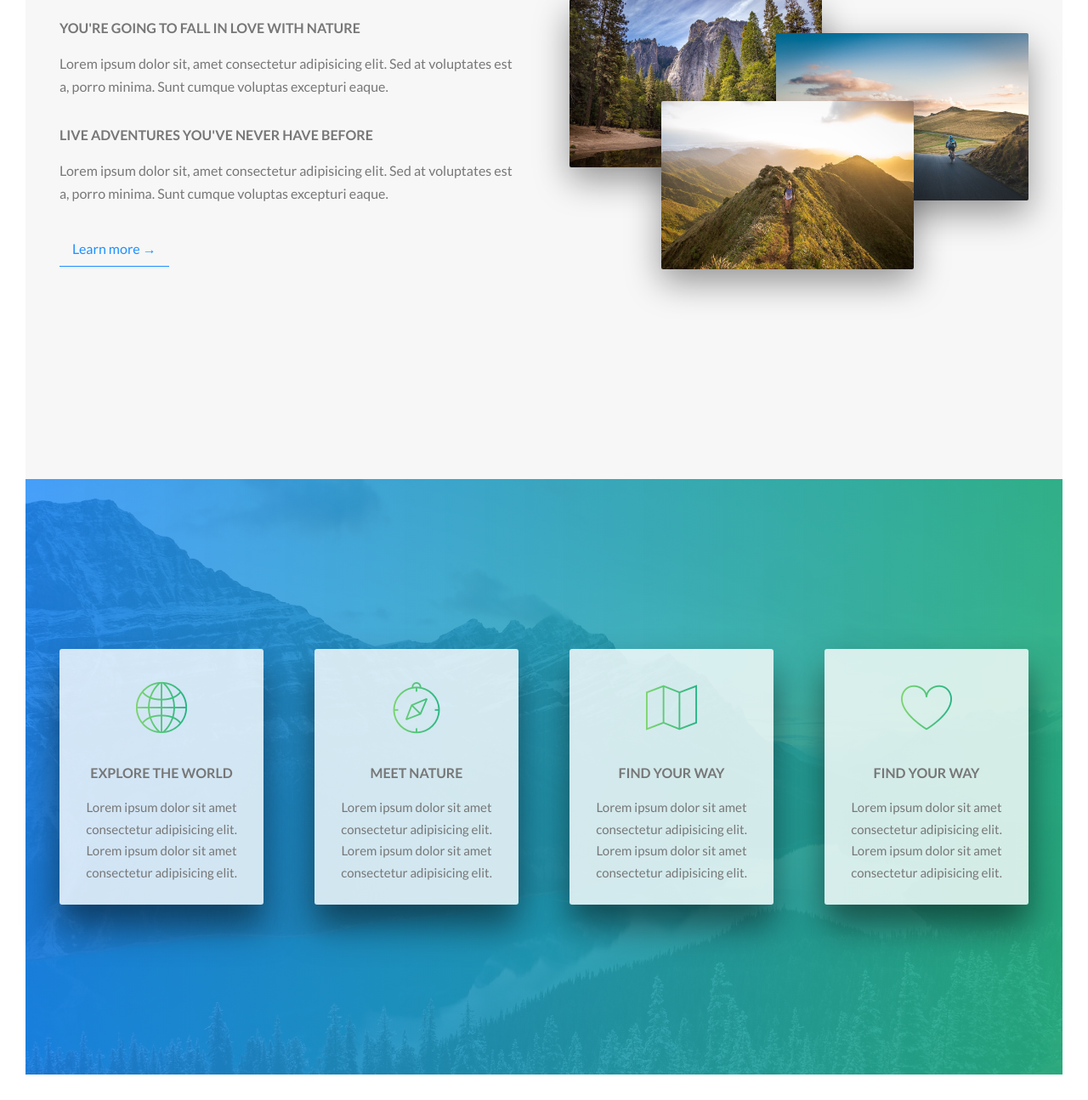
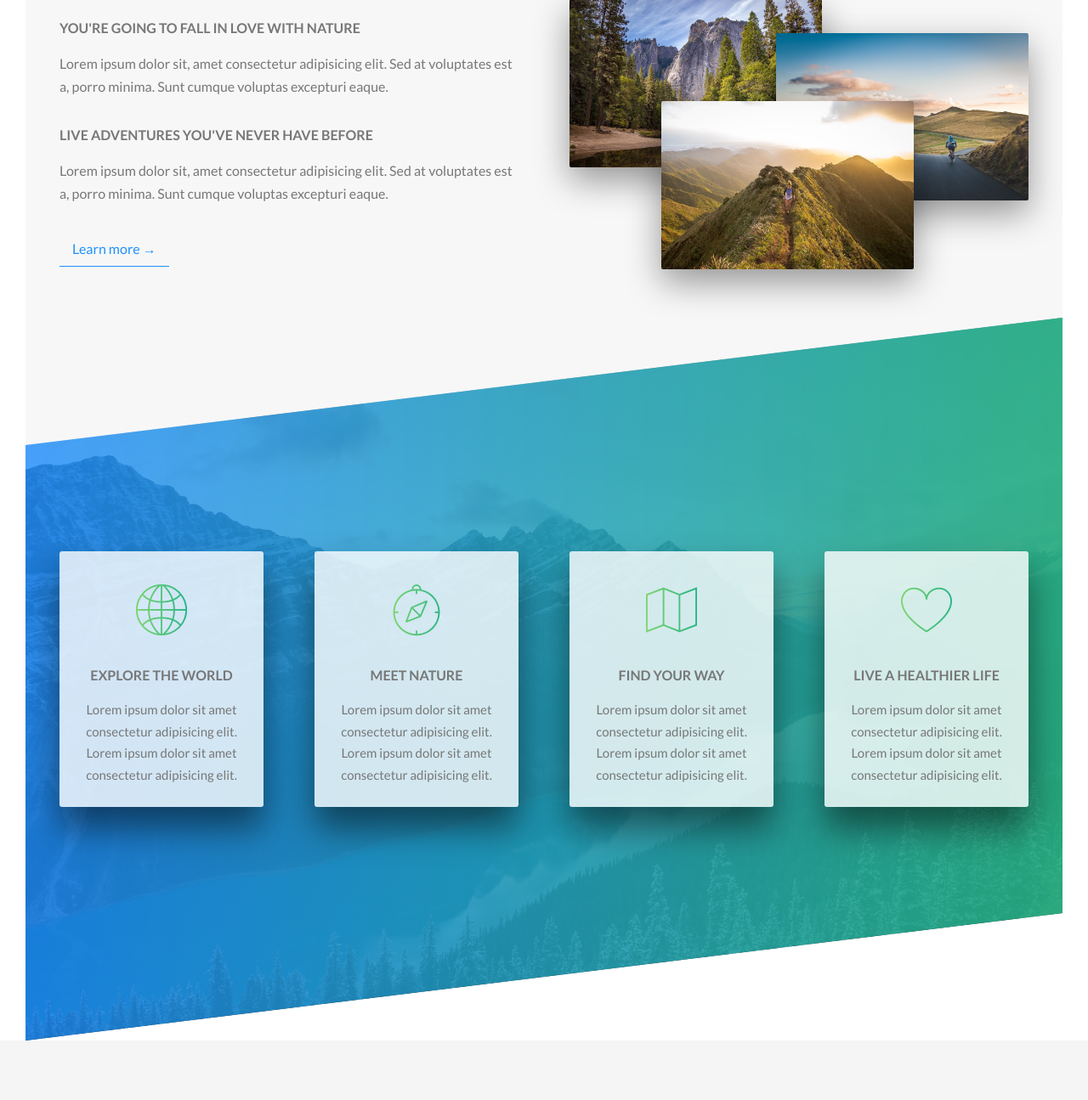
Before and after one commit to SparksFullStack/naturelust, a PHP site: page /index.html in a window 1280 px wide. Shown: the part 1001-2296 px from the top of the page at 85% size. After the commit the page ends 2226 px from the top, so only its background shows below. Run offline with PHP 8.4, Linux system fonts and the light colour scheme.

Commit message:
finished cards section with skewing

```diff
--- a/css/style.css
+++ b/css/style.css
@@ -110,7 +110,11 @@ body {
 .section-features {
   padding: 20rem 0;
   background-image: linear-gradient(to right, rgba(30, 144, 255, 0.8), rgba(40, 180, 133, 0.9)), url(../img/nat-4.jpg);
-  background-size: cover; }
+  background-size: cover;
+  margin-top: -11.5rem;
+  transform: skewY(-7deg); }
+  .section-features > * {
+    transform: skewY(7deg); }
 
 .btn:link, .btn:visited {
   text-transform: uppercase;
--- a/index.html
+++ b/index.html
@@ -90,7 +90,7 @@
                     <div class="col-1-of-4">
                         <div class="feature-box">
                             <i class="icon-basic-heart feature-box__icon"></i>
-                            <h3 class="heading-tertiary u-margin-bottom-small">Find your way</h3>
+                            <h3 class="heading-tertiary u-margin-bottom-small">Live a healthier life</h3>
                             <p class="feature-box__text">Lorem ipsum dolor sit amet consectetur adipisicing elit. Lorem ipsum dolor sit amet consectetur adipisicing elit.</p>
                         </div>
                     </div>
--- a/sass/pages/_home.scss
+++ b/sass/pages/_home.scss
@@ -12,4 +12,10 @@
         rgba($color-primary-dark, .9)),
         url(../img/nat-4.jpg);
     background-size: cover;
+    margin-top: -11.5rem;
+
+    transform: skewY(-7deg); // skewing the section and moving it up
+    & > * { // this is a direct child selector that selects all children underneath the current element
+        transform: skewY(7deg);
+    }
 }
```
